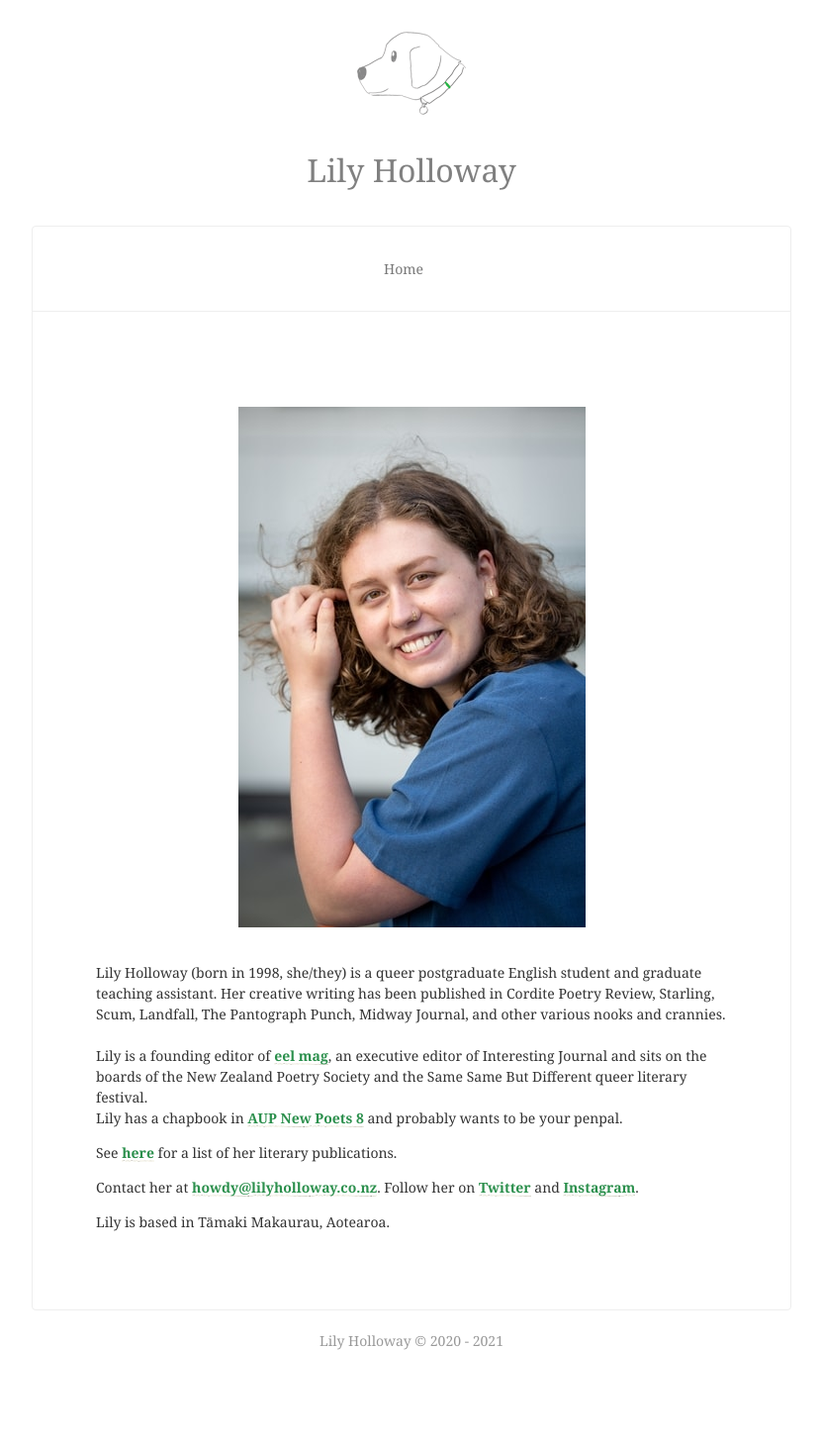
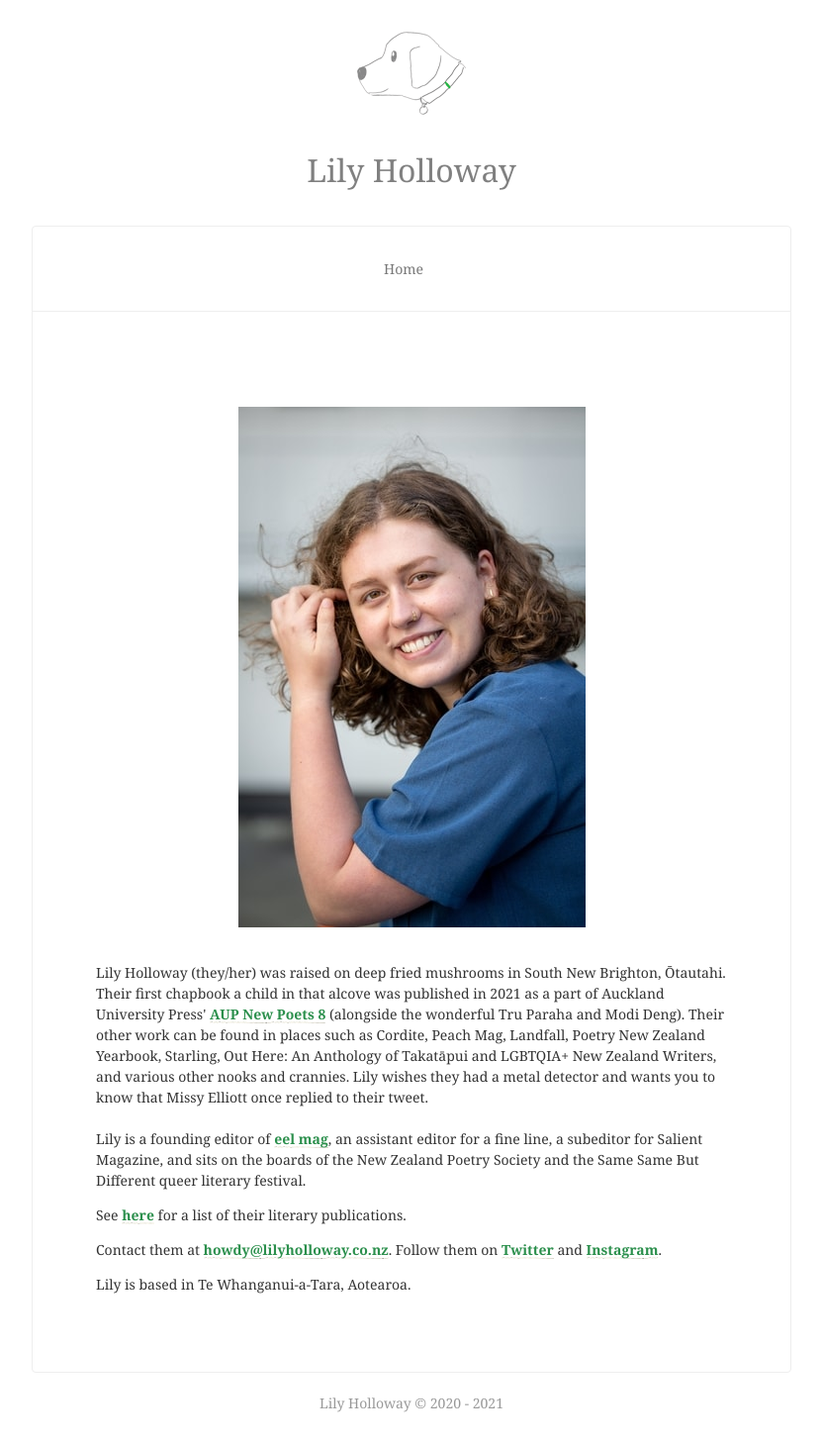
Before and after one commit to lilyholloway/lilyholloway.github.io, a Jekyll site: the page built from index.html, in a window 1280 px wide. Shown: the whole page at 99% size, without its empty margins (224-1055 px from the left). Built offline with Jekyll 4.4.1, drawn with Linux system fonts in a browser that asks for light colours; nearby versions of some CDN libraries; before the commit the page ends 1397 px from its top, so only the background shows below that.

Commit message:
Update index.html

```diff
--- a/index.html
+++ b/index.html
@@ -2,12 +2,12 @@
 ---
 <img src="{{ site.url }}/images/lilyholloway.jpg" alt="Lily Holloway" class="mt4 db center"/><br>
 
-<p>Lily Holloway (born in 1998, she/they) is a queer postgraduate English student and graduate teaching assistant. Her creative writing has been published in Cordite Poetry Review, Starling, Scum, Landfall, The Pantograph Punch, Midway Journal, and other various nooks and crannies. <br>
-<br>Lily is a founding editor of <b><a href="https://eelmag.com/">eel mag</a></b>, an executive editor of Interesting Journal and sits on the boards of the New Zealand Poetry Society and the Same Same But Different queer literary festival. <br>Lily has a chapbook in <b><a href="{{ site.url }}/books">AUP New Poets 8</a></b> and probably wants to be your penpal.<br>
+<p>Lily Holloway (they/her) was raised on deep fried mushrooms in South New Brighton, Ōtautahi. Their first chapbook a child in that alcove was published in 2021 as a part of Auckland University Press' <b><a href="{{ site.url }}/books">AUP New Poets 8</a></b> (alongside the wonderful Tru Paraha and Modi Deng). Their other work can be found in places such as Cordite, Peach Mag, Landfall, Poetry New Zealand Yearbook, Starling, Out Here: An Anthology of Takatāpui and LGBTQIA+ New Zealand Writers, and various other nooks and crannies. Lily wishes they had a metal detector and wants you to know that Missy Elliott once replied to their tweet. <br>
+<br>Lily is a founding editor of <b><a href="https://eelmag.com/">eel mag</a></b>, an assistant editor for a fine line, a subeditor for Salient Magazine, and sits on the boards of the New Zealand Poetry Society and the Same Same But Different queer literary festival.
 </p>
-<p>See <b><a href="{{ site.url }}/cv">here</a></b> for a list of her literary publications.
+<p>See <b><a href="{{ site.url }}/cv">here</a></b> for a list of their literary publications.
 </p>
-<p>Contact her at <b><a href="mailto:howdy@lilyholloway.co.nz">howdy@lilyholloway.co.nz</a></b>. Follow her on <b><a href="https://www.twitter.com/milfs4minecraft">Twitter</a></b> and <b><a href="https://www.instagram.com/milfs4minecraft/">Instagram</a></b>.
+<p>Contact them at <b><a href="mailto:howdy@lilyholloway.co.nz">howdy@lilyholloway.co.nz</a></b>. Follow them on <b><a href="https://www.twitter.com/milfs4minecraft">Twitter</a></b> and <b><a href="https://www.instagram.com/milfs4minecraft/">Instagram</a></b>.
 </p>
-<p>Lily is based in Tāmaki Makaurau, Aotearoa.
+<p>Lily is based in Te Whanganui-a-Tara, Aotearoa.
 </p>
```
